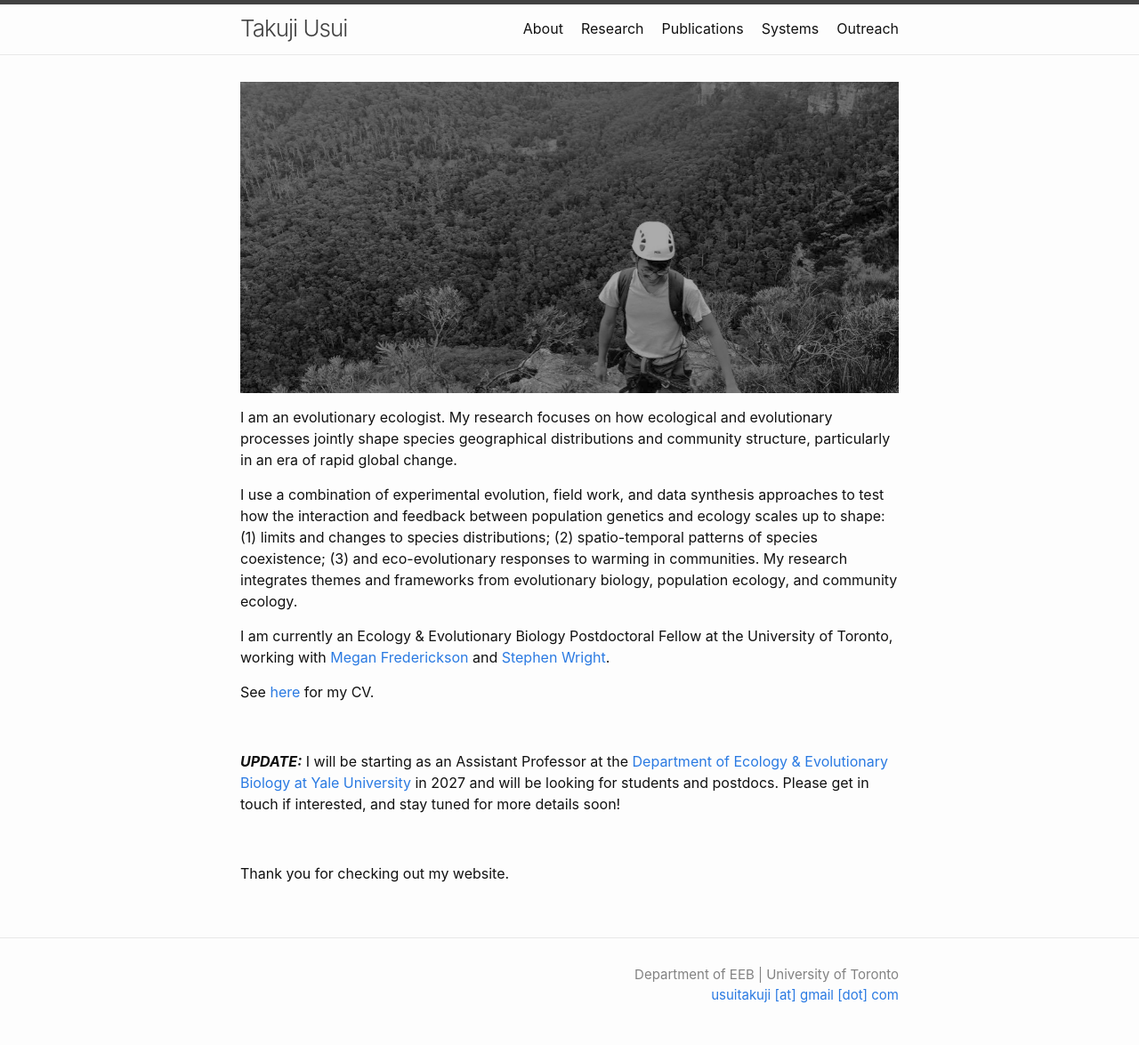
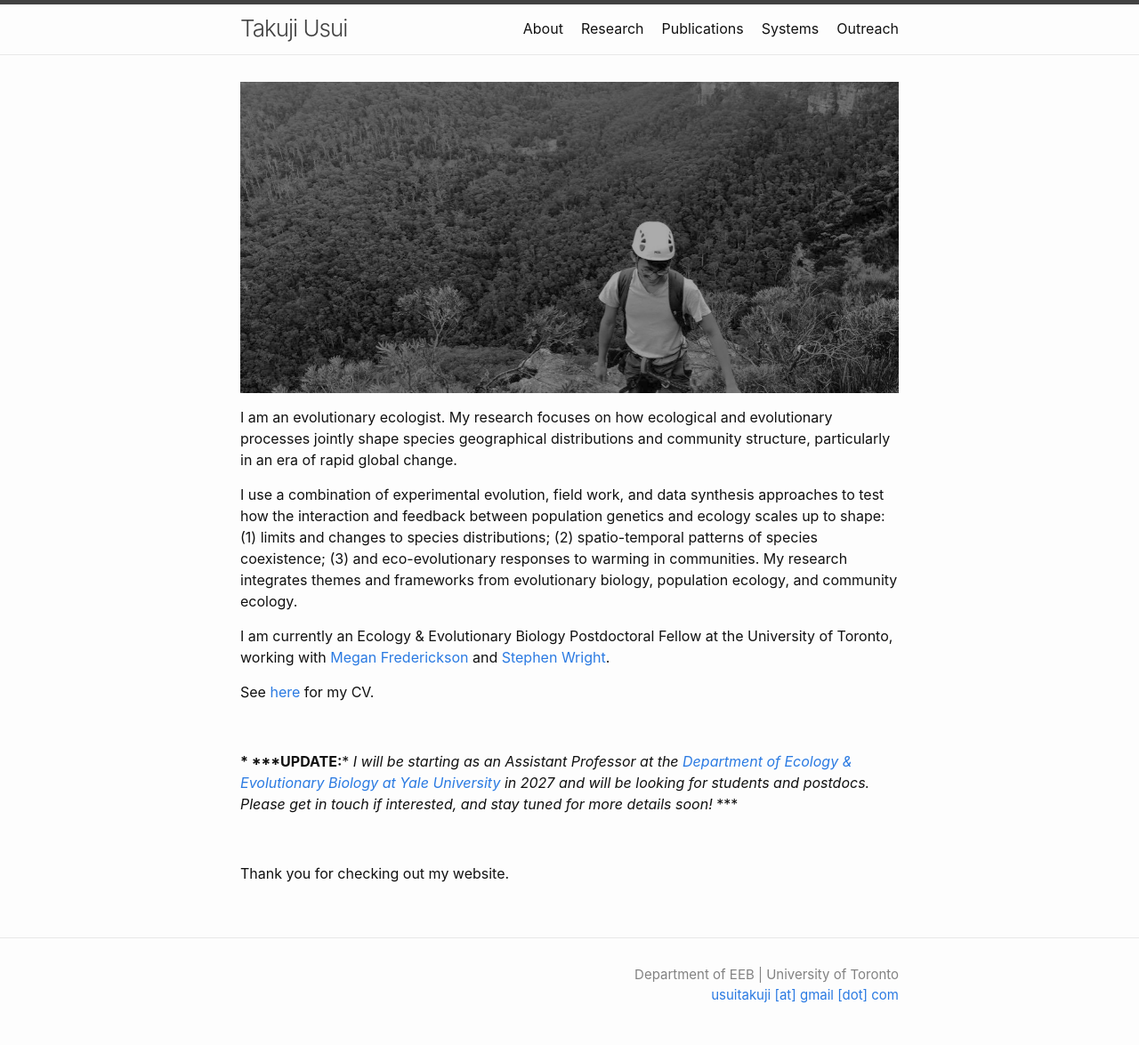
Before and after one commit to takujiusui/takujiusui.github.io, a Jekyll site: the page built from index.md, in a window 1280 px wide. Shown: the whole page at 89% size. Built offline with Jekyll 4.4.1, drawn with Linux system fonts in a browser that asks for light colours.

Commit message:
updating main

```diff
--- a/index.md
+++ b/index.md
@@ -16,7 +16,7 @@ See [here](https://github.com/takujiusui/takujiusui.github.io/blob/main/TakujiUs
 
 &nbsp;
 
-***UPDATE:*** I will be starting as an Assistant Professor at the [Department of Ecology & Evolutionary Biology at Yale University](https://eeb.yale.edu/) in 2027 and will be looking for students and postdocs. Please get in touch if interested, and stay tuned for more details soon!
+*** \*\*\*UPDATE:*** *I will be starting as an Assistant Professor at the [Department of Ecology & Evolutionary Biology at Yale University](https://eeb.yale.edu/) in 2027 and will be looking for students and postdocs. Please get in touch if interested, and stay tuned for more details soon!* \*\*\*
 
 &nbsp;
 
```
Also changed, not shown: outreach.md (+0 -1 lines).
